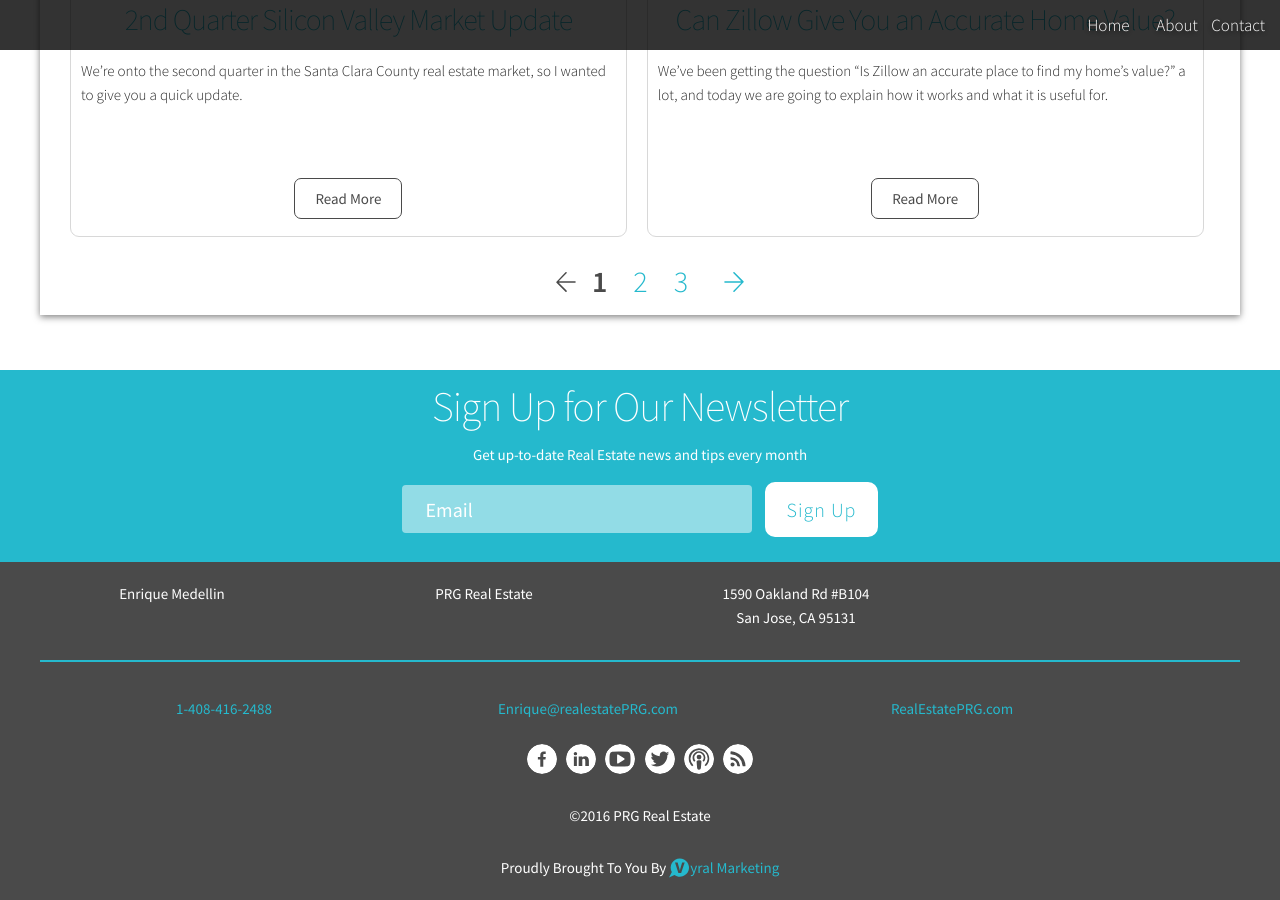
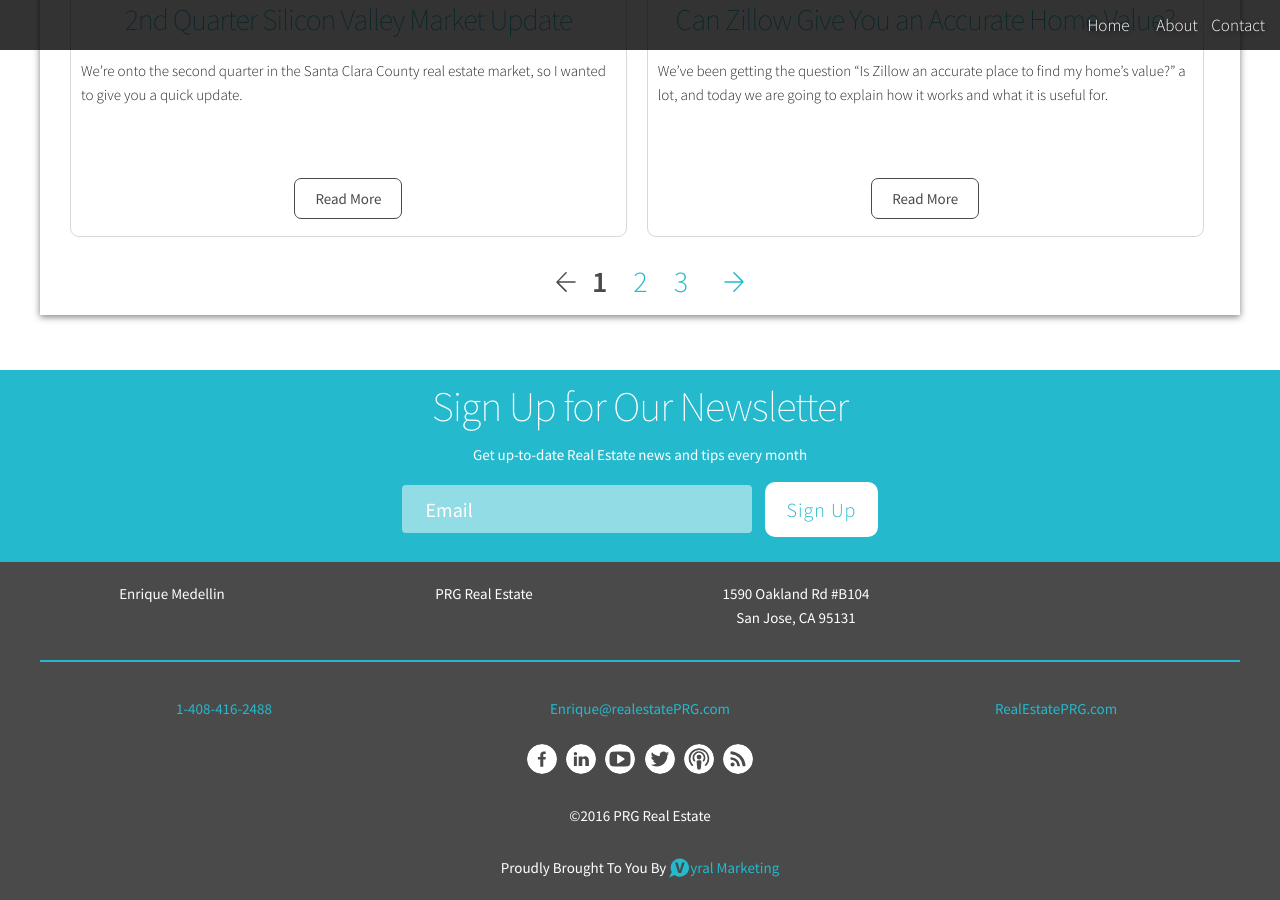
Before and after one commit to Vyralmarketing/Escrow, a Jekyll site: the page built from index.html, in a window 1280 px wide and 900 px high, scrolled down 1541 px. Built offline with Jekyll 4.4.1, drawn with Linux system fonts in a browser that asks for light colours; the list of posts is cut into pages by our own code.

Commit message:
Updated '/_includes/footer.html' via CloudCannon

```diff
--- a/_includes/footer.html
+++ b/_includes/footer.html
@@ -19,7 +19,7 @@
       <div class="four columns">
         <a href="tel:{{site.data.settings.client.phone | prepend: "1-"}}" itemprop="telephone">{{site.data.settings.client.phone}}</a>
       </div>
-      <div class="three columns"><a href="mailto:{{site.data.settings.client.email}}">{{site.data.settings.client.email}}</a></div>
+      <div class="four columns"><a href="mailto:{{site.data.settings.client.email}}">{{site.data.settings.client.email}}</a></div>
       <div class="four columns"><a href="{{site.data.settings.client.url}}">{{site.data.settings.client.url | remove: "http://" | remove: "https://"}}</a></div>
     </div>
     <div class="row">
```
